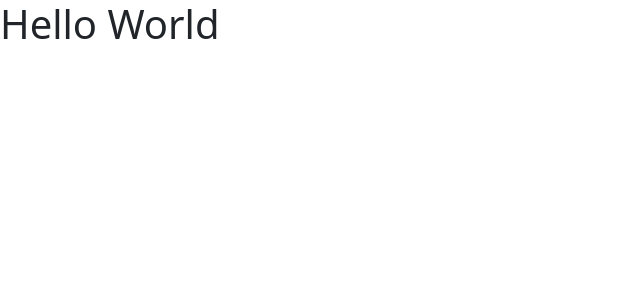
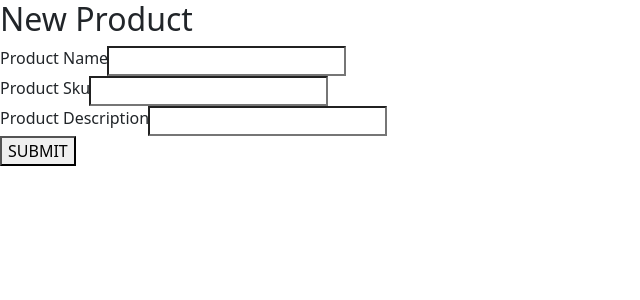
Before and after one commit to Naternelson/frontend-ocs-stock-app, a React (Create React App) app: page / in a window 1280 px wide. Shown: the top 300 px of the page, without its empty margins (0-640 px from the left). Built offline with nearby package versions, Linux system fonts and the light colour scheme.

Commit message:
New Product Form and Controls

```diff
--- a/src/App.js
+++ b/src/App.js
@@ -1,10 +1,10 @@
-import logo from './logo.svg';
 import './App.css';
+import ProductPage from './pages/ProductPage';
 
 function App() {
   return (
     <div className="App">
-      <h1>Hello World</h1>
+      <ProductPage/>
     </div>
   );
 }
--- /dev/null
+++ b/src/components/Button/SubmitButton.js
@@ -0,0 +1,6 @@
+const SubmitButton = props => {
+    let {label} = props
+    label = label ? label: "Submit"
+    return <button type={"sumbit"}>{label.toUpperCase()}</button>
+}
+export default SubmitButton
--- a/src/components/ControlledForm.js
+++ b/src/components/ControlledForm.js
@@ -1,6 +1,10 @@
+import ControlledInput from "./ControlledForm/ControlledInput";
+import FormPropHelper from "./ControlledForm/FormPropHelper";
 const ControlledForm = props => {
+    const {submit} = props
     const submitHandler = e => {
         e.preventDefault();
+        if (submit) submit()
         console.group("A Form was submitted", e)
     }
     return <form onSubmit={submitHandler}>
@@ -9,3 +13,4 @@ const ControlledForm = props => {
 }
 
 export default ControlledForm
+export {ControlledInput, FormPropHelper}
--- /dev/null
+++ b/src/components/ControlledForm/ControlledInput.js
@@ -0,0 +1,15 @@
+import FormPropHelper from "./FormPropHelper"
+const ControlledInput = props => {
+    let {id, name, label, style, change} = FormPropHelper(props)
+    style = style + " input-group"
+    const changeHandler = e => {
+        console.group("Change Occurred in input", e)
+        if(change) change(e.target.value)
+    }
+    return <div className={style}>
+        <label for={name}>{label}</label>
+        <input name={name} id={id} onChange={changeHandler}></input>
+    </div>
+}
+
+export default ControlledInput
--- /dev/null
+++ b/src/components/ControlledForm/FormPropHelper.js
@@ -0,0 +1,15 @@
+export function titleCase(str) {
+    return str.toLowerCase().split(' ').map(function(word) {
+      return word.replace(word[0], word[0].toUpperCase());
+    }).join(' ');
+  }
+
+
+const FormPropHelper = (props) => {
+    let {id, name, label} = props
+    id = id.toLowerCase()
+    name = name ? name.toLowerCase() : id ? id : label ? label.toLowerCase() : ""
+    label = label ? titleCase(label) : titleCase(name)
+    return {id, name, label}
+}
+export default FormPropHelper
--- a/src/pages/ProductPage.js
+++ b/src/pages/ProductPage.js
@@ -0,0 +1,5 @@
+import NewProductForm from "./ProductPage/NewProductForm"
+const ProductPage = props => {
+    return <div id={"product-page"}><NewProductForm/></div>
+}
+export default ProductPage
--- /dev/null
+++ b/src/pages/ProductPage/NewProductForm.js
@@ -0,0 +1,15 @@
+import ControlledInput from "../../components/ControlledForm/ControlledInput"
+import ControlledForm from "../../components/ControlledForm"
+import SubmitButton from "../../components/Button/SubmitButton"
+
+const NewProductForm = props => {
+    return <ControlledForm>
+        <h2>New Product</h2>
+        <ControlledInput name={"name"} id={"product-name-input"} label={"Product Name"}/>
+        <ControlledInput name={"sku"} id={"product-sku-input"} label={"Product SKU"}/>
+        <ControlledInput name={"description"} id={"product-name-input"} label={"Product Description"}/>
+        <SubmitButton/>
+    </ControlledForm>
+}
+
+export default NewProductForm
```
Also changed, not shown: src/components/Button.js (added, +9 -0 lines).
